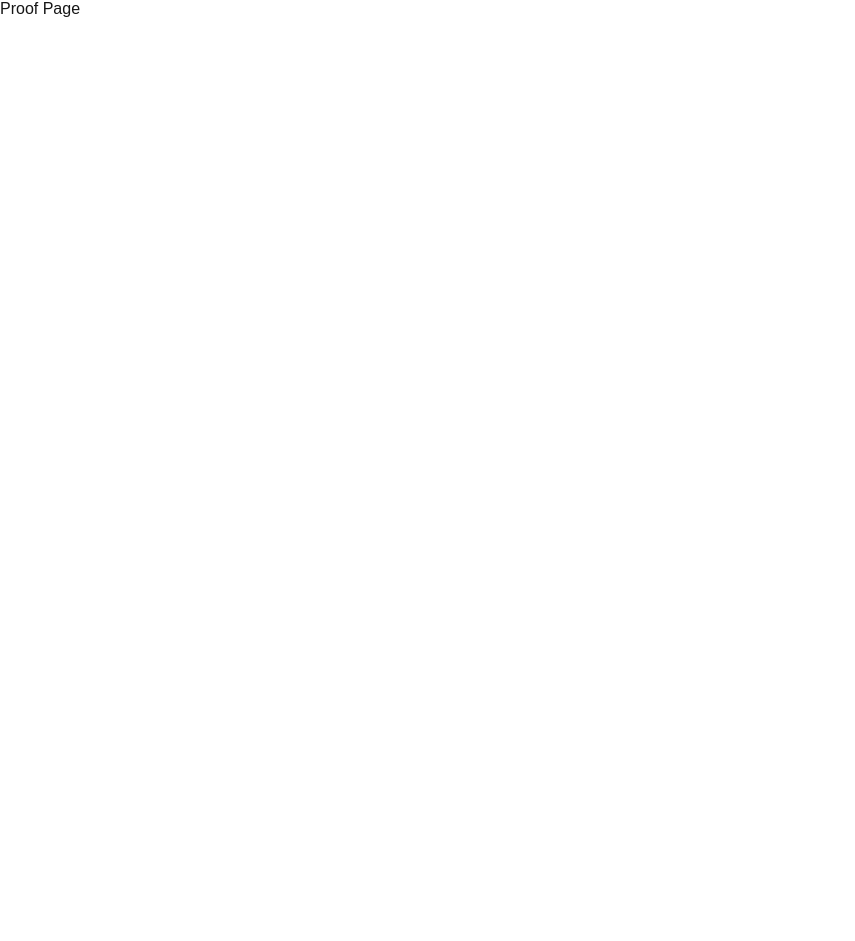
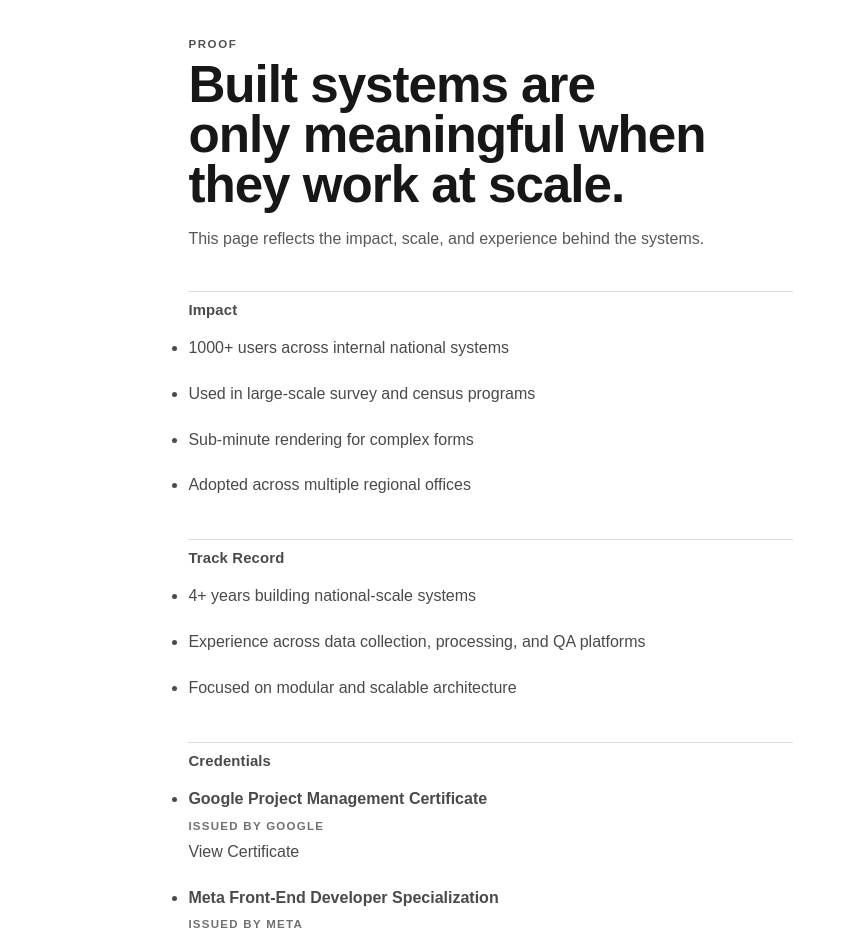
Before and after one commit to d-agung-sungkono/d-agung, a Next.js app: page /proof in a window 1280 px wide. Shown: the top 941 px of the page, without its empty margins (0-855 px from the left). Before the commit the page ends 800 px from the top, so only its background shows below. Built offline with nearby package versions, Linux system fonts and the light colour scheme.

Commit message:
feat: enhance Proof page with impact, track record, and credentials sections

```diff
--- a/src/app/(site)/proof/page.tsx
+++ b/src/app/(site)/proof/page.tsx
@@ -1,3 +1,95 @@
+import styles from '../thinking/thinking.module.css'
+
+const impactPoints = [
+  '1000+ users across internal national systems',
+  'Used in large-scale survey and census programs',
+  'Sub-minute rendering for complex forms',
+  'Adopted across multiple regional offices',
+]
+
+const trackRecordPoints = [
+  '4+ years building national-scale systems',
+  'Experience across data collection, processing, and QA platforms',
+  'Focused on modular and scalable architecture',
+]
+
+const credentials = [
+  {
+    title: 'Google Project Management Certificate',
+    issuer: 'Google',
+    label: 'View Certificate',
+    href: 'https://www.coursera.org/professional-certificates/google-project-management',
+  },
+  {
+    title: 'Meta Front-End Developer Specialization',
+    issuer: 'Meta',
+    label: 'View Credential',
+    href: 'https://www.coursera.org/professional-certificates/meta-front-end-developer',
+  },
+]
+
 export default function ProofPage() {
-  return <main>Proof Page</main>
+  return (
+    <main className={styles.page}>
+      <header className={styles.header}>
+        <p className={styles.kicker}>Proof</p>
+        <h1 className={styles.title}>
+          Built systems are only meaningful when they work at scale.
+        </h1>
+        <p className={styles.intro}>
+          This page reflects the impact, scale, and experience behind the
+          systems.
+        </p>
+      </header>
+
+      <article className={styles.article}>
+        <section className={styles.articleSection} aria-labelledby="impact">
+          <h2 id="impact" className={styles.sectionTitle}>
+            Impact
+          </h2>
+          <ul>
+            {impactPoints.map((point) => (
+              <li key={point} className={styles.paragraph}>
+                {point}
+              </li>
+            ))}
+          </ul>
+        </section>
+
+        <section className={styles.articleSection} aria-labelledby="track-record">
+          <h2 id="track-record" className={styles.sectionTitle}>
+            Track Record
+          </h2>
+          <ul>
+            {trackRecordPoints.map((point) => (
+              <li key={point} className={styles.paragraph}>
+                {point}
+              </li>
+            ))}
+          </ul>
+        </section>
+
+        <section className={styles.articleSection} aria-labelledby="credentials">
+          <h2 id="credentials" className={styles.sectionTitle}>
+            Credentials
+          </h2>
+          <ul>
+            {credentials.map((credential) => (
+              <li key={credential.title} className={styles.paragraph}>
+                <p>
+                  <strong>{credential.title}</strong>
+                </p>
+                <p className={styles.meta}>Issued by {credential.issuer}</p>
+                <p>
+                  <a href={credential.href} target="_blank" rel="noopener noreferrer">
+                    {credential.label}
+                  </a>
+                </p>
+              </li>
+            ))}
+          </ul>
+        </section>
+      </article>
+    </main>
+  )
 }
```
